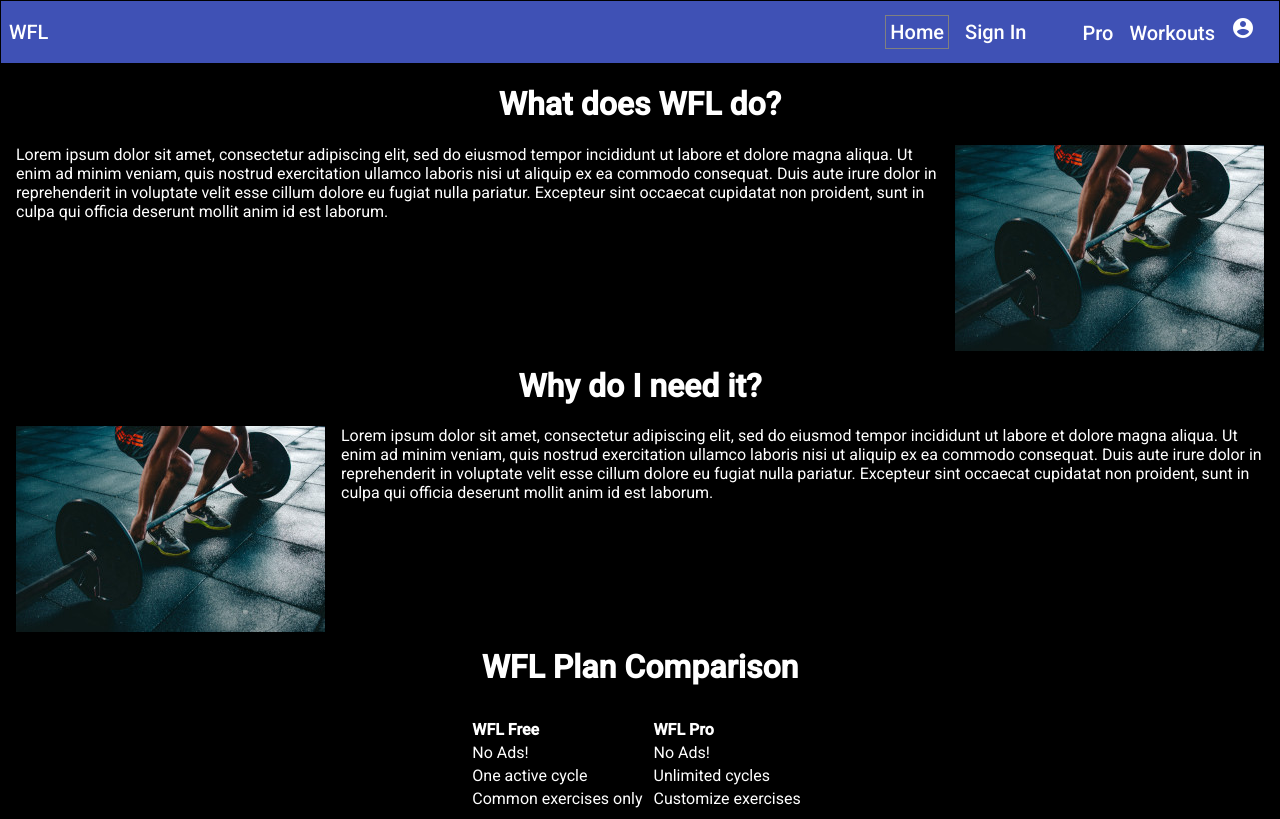
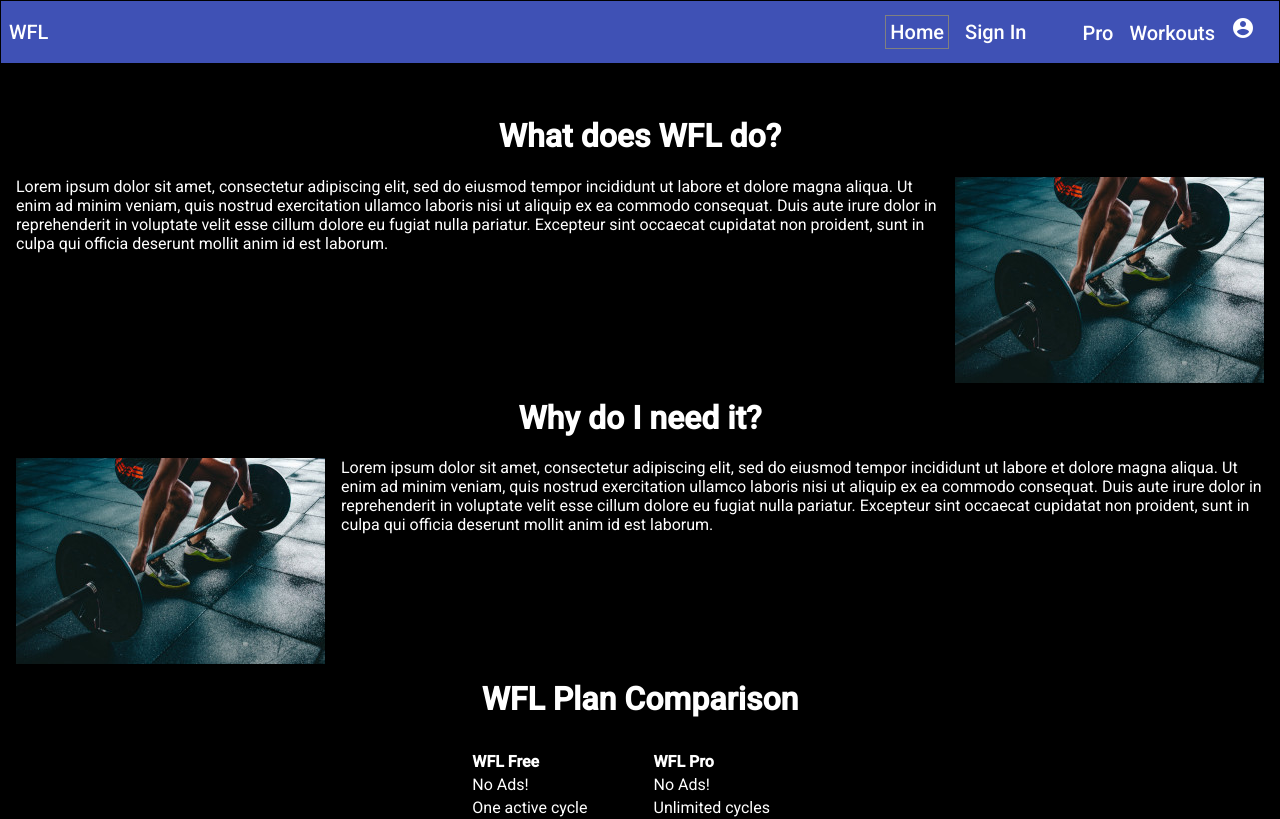
Before and after one commit to garywige/wigedev-fitness-log, an Angular app: page /home in a window 1280 px wide. Shown: the top 819 px of the page. Built offline with nearby package versions, Linux system fonts and the light colour scheme.

Commit message:
set fixed position on top bar

```diff
--- a/src/app/app.component.css
+++ b/src/app/app.component.css
@@ -2,6 +2,11 @@
 .footer {
   border: solid black 1px;
   padding: 8px;
+}
+
+.header {
+  position: fixed;
+  top: 0;
 }
 
 .navigation {
@@ -15,4 +20,5 @@
 
 .content {
   margin: 16px;
+  padding-top: 80px;
 }
```
